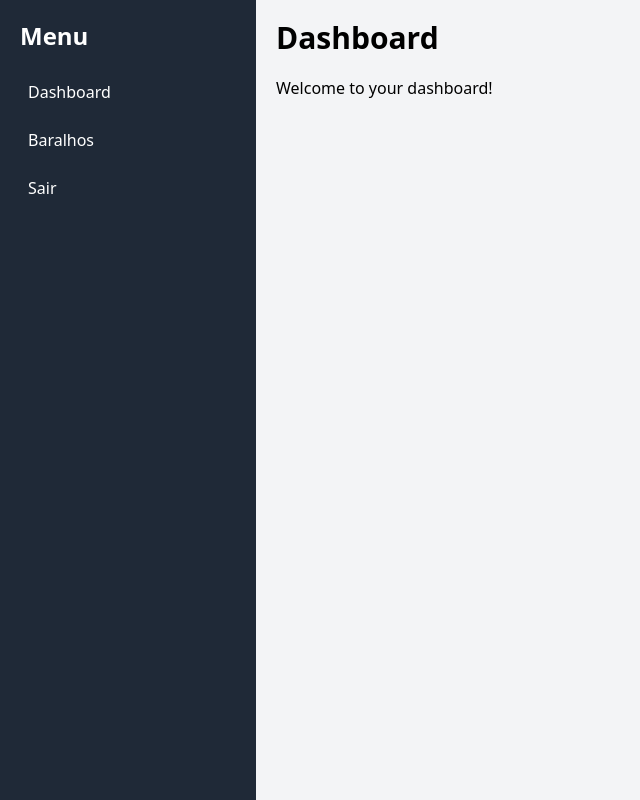
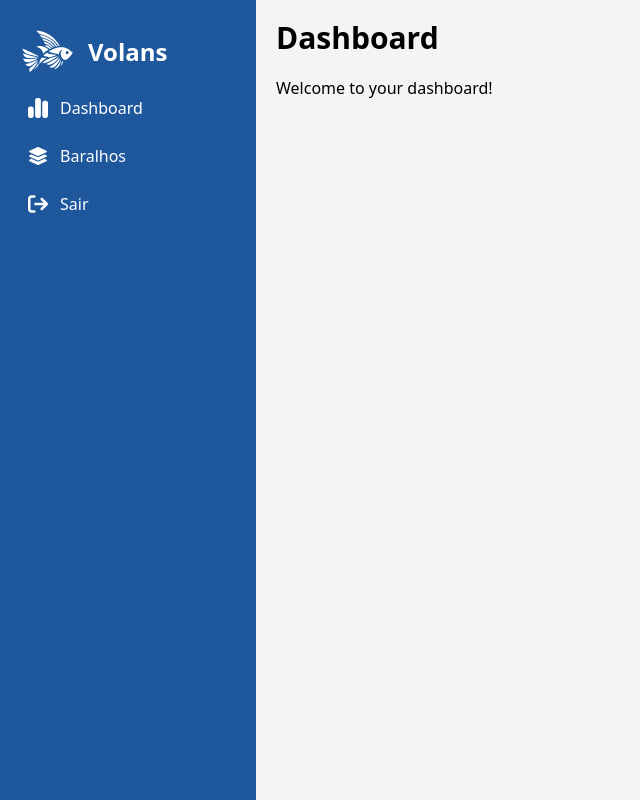
Before and after one commit to Kayke-Denelle/Startup_one, a React (Create React App) app in the folder Front/: page /dashboard in a window 1280 px wide. Shown: the whole page, without its empty margins (0-640 px from the left). Built offline with nearby package versions, Linux system fonts and the light colour scheme; sample sign-in values are in the browser's storage.

Commit message:
0.0.25b - Baralhos, Side Bar & Lading Page

```diff
--- a/Front/src/components/cartas.js
+++ b/Front/src/components/cartas.js
@@ -1,6 +1,7 @@
 import React, { useEffect, useState, useContext } from 'react';
 import { AuthContext } from '../context/AuthContext';
 import { useNavigate, useParams, Link } from 'react-router-dom';
+import Sidebar from '../components/sidebar';
 
 const FlashcardList = () => {
   const { token } = useContext(AuthContext);
@@ -107,34 +108,7 @@ const FlashcardList = () => {
 
   return (
     <div className="flex">
-
-<div className="bg-gray-800 text-white w-64 min-h-screen p-5 hidden sm:hidden md:hidden lg:block xl:block">
-        <h2 className="text-2xl font-bold mb-5">Menu</h2>
-        <ul className="space-y-2">
-          <li>
-            <Link to="/dashboard" className="block p-2 rounded hover:bg-gray-700">Dashboard</Link>
-          </li>
-          <li>
-            <Link to="/baralhos" className="block p-2 rounded hover:bg-gray-700">Baralhos</Link>
-          </li>
-          <li>
-            <Link to="/" className="block p-2 rounded hover:bg-gray-700">Sair</Link>
-          </li>
-        </ul>
-      </div>
-
-      {/* Navbar - fixed at the top */}
-      <nav className="bg-gray-800 text-white w-full fixed lg:hidden xl:hidden top-0 left-0 z-10 p-4">
-        <div className="flex items-center justify-between">
-          <div className="flex items-center space-x-4">
-            <Link to="/dashboard" className="text-xl font-semibold hover:bg-gray-700 px-4 py-2 rounded">Dashboard</Link>
-            <Link to="/baralhos" className="text-xl font-semibold hover:bg-gray-700 px-4 py-2 rounded">Baralhos</Link>
-          </div>
-          <div className="flex items-center">
-            <Link to="/" className="text-xl font-semibold hover:bg-gray-700 px-4 py-2 rounded">Sair</Link>
-          </div>
-        </div>
-      </nav>
+      <Sidebar/>
 
       {/* Main content area - Add padding-top to account for fixed navbar */}
       <div className="pt-20 flex-1 min-h-screen flex flex-col items-center bg-gray-100 p-5">
--- a/Front/src/components/landing-page.js
+++ b/Front/src/components/landing-page.js
@@ -121,7 +121,7 @@ const LandingPage = () => {
                     <h2 class="text-cor-4 text-5xl uppercase max-w-6xl font-light leading-snug text-g1 sm:text-6xl sm:leading-snug"><span class="text-cor-1 font-bold">Crie seus flashcards</span> e impulsione seus estudos</h2>
                     <p class="text-cor-4/70 mt-8 text-pretty text-lg font-medium sm:text-xl">Explore flashcards interativos para facilitar a memorização e retenção de conteúdos. Descubra uma maneira divertida e eficaz de estudar e potencializar seu conhecimento!</p>
                     <div class="mt-10 flex flex-col items-center md:flex-row">
-                      <a href="/" class="mb-3 inline-flex h-12 w-fit items-center justify-center rounded bg-gradient-to-r from-cor-2 bg-cor-1 text-cor-4 px-6 font-medium tracking-wide shadow-md transition ease-in-out hover:bg-cor-3 scale-105 duration-300 focus:outline-none md:mr-4 md:mb-0 md:w-auto">Comece agora</a>
+                      <a href="/Login" class="mb-3 inline-flex h-12 w-fit items-center justify-center rounded bg-gradient-to-r from-cor-2 bg-cor-1 text-cor-4 px-6 font-medium tracking-wide shadow-md transition ease-in-out hover:bg-cor-3 scale-105 duration-300 focus:outline-none md:mr-4 md:mb-0 md:w-auto">Comece agora</a>
                     </div>
                   </div>
                 </div>
@@ -205,7 +205,7 @@ const LandingPage = () => {
                     Limite Diário de Revisão
                   </li>
                 </ul>
-                <button className="mt-8 block rounded-md px-3.5 py-2.5 text-center text-sm font-semibold text-cor-2 ring-1 ring-inset ring-cor-2 hover:ring-cor-1 hover:text-cor-1 focus-visible:outline focus-visible:outline-2 focus-visible:outline-offset-2 focus-visible:outline-cor-4 sm:mt-10 transition ease-in-out">Comece agora</button>
+                <Link to="/Login" className="mt-8 block rounded-md px-3.5 py-2.5 text-center text-sm font-semibold text-cor-2 ring-1 ring-inset ring-cor-2 hover:ring-cor-1 hover:text-cor-1 focus-visible:outline focus-visible:outline-2 focus-visible:outline-offset-2 focus-visible:outline-cor-4 sm:mt-10 transition ease-in-out">Comece agora</Link>
               </div>
               <div className="relative rounded-3xl bg-cor-4/70 p-8 shadow-2xl ring-1 ring-cor-4/10 sm:p-10">
                 <h3 id="tier-enterprise" className="text-base font-semibold leading-7 text-cor-1">Plano Premium</h3>
@@ -240,7 +240,7 @@ const LandingPage = () => {
                     Suporte em até 24h
                   </li>
                 </ul>
-                <button className="mt-8 block rounded-md px-3.5 py-2.5 text-center text-sm font-semibold text-cor-1 ring-1 ring-inset ring-cor-1 hover:ring-cor-3 hover:text-cor-3 focus-visible:outline focus-visible:outline-2 focus-visible:outline-offset-2 focus-visible:cor-0 sm:mt-10 transition ease-in-out">Comece agora</button>
+                <Link to="/Login" className="mt-8 block rounded-md px-3.5 py-2.5 text-center text-sm font-semibold text-cor-1 ring-1 ring-inset ring-cor-1 hover:ring-cor-3 hover:text-cor-3 focus-visible:outline focus-visible:outline-2 focus-visible:outline-offset-2 focus-visible:cor-0 sm:mt-10 transition ease-in-out">Comece agora</Link>
               </div>
             </div>
           </section>
--- a/Front/src/components/sidebar.js
+++ b/Front/src/components/sidebar.js
@@ -4,19 +4,65 @@ import { Link } from 'react-router-dom';
 
 const Sidebar = () => {
   return (
-    <div className="bg-gray-800 text-white w-64 min-h-screen p-5">
-      <h2 className="text-2xl font-bold mb-5">Menu</h2>
+  <div class="bg-cor-2 overflow-hidden z-10">
+    <div className="text-cor-4 w-64 min-h-screen p-5 hidden sm:hidden md:hidden lg:inline-block xl:inline-block">
+      <div class="flex">
+        <svg className="h-auto w-14 text-cor-4" fill="currentColor" version="1.1" viewBox="0 0 1080 1080" xmlns="http://www.w3.org/2000/svg">
+          <path transform="translate(775,409)" d="m0 0h36l21 2 26 5 21 6 24 10 25 13 22 15 13 11 10 8 19 19 1 5 7-5h6l7 6 2 5-15 30-12 19-10 14-10 13-12 14-12 13-12 11-15 11-17 10-17 6-12 2-14-1-15-7-15-10-14-14-9-14-8-17-5-17-3-15-2-24 2-19 4-14 7-17 12-20 3-4-11 3-13 7-11 9-9 10-9 16-5 14-4 17-2 15-3 2-15-8-20-7-31-8-63-14-25-7-24-10-10-7v-3l26-15 18-10 26-13 30-13 31-11 28-8 31-6zm40 48m95 27-10 2-8 5-5 5-5 10-1 8 2 11 6 10 9 6 5 2 8 1 9-2 8-5 7-8 3-7 1-9-2-10-6-10-9-6-5-2z"/>
+          <path transform="translate(315,91)" d="m0 0 32 2 38 5 38 8 28 8 31 11 30 13 20 10 21 12 19 12 17 12 12 9 16 13 11 9 15 14 8 7 21 21 7 8 12 14 8 9 11 14 14 18 13 19 8 11 14 22 5 8v4l-13 2h-8l-14-19-11-14-9-11-18-20-11-12-9-9-8-7-12-11-11-9-15-12-14-10-27-18-22-13-28-15-28-13-30-12-22-8-36-11-44-11-9-3-7-10-6-8-11-12-7-7-17-13-3-3z"/>
+          <path transform="translate(361,387)" d="m0 0h40l24 4 22 6 25 10 17 8 19 11 21 14 19 14v4l-27 14-28 19-14 12-10 8-18 18-3-1-7-19-9-21-10-17-9-12-9-10-12-12-17-12-12-7-24-10-20-6-1-4 2-2 23-6z"/>
+          <path transform="translate(49,438)" d="m0 0 10 2 18 6 31 13 35 16 29 14 74 36 20 10 19 10 40 20 19 10 15 8 1 4-1 1-10-1-69-14-53-12-45-12-35-11-25-10-16-8-12-8-15-13-9-10-10-15-8-17-5-14 1-4z"/>
+          <path transform="translate(59,628)" d="m0 0 9 2 15 3 19 2 14 1h72l64-3 78-5h10l-1 5-19 10-25 12-37 16-27 10-31 10-25 6-18 3h-22l-17-4-16-8-9-7-8-7-11-14-8-13-8-15z"/>
+          <path transform="translate(383,170)" d="m0 0 10 2 34 9 29 9 25 9 29 12 25 12 23 12 23 14 16 11 19 14 11 9 15 13 16 15 8 8 7 8 10 11 11 14 13 17 12 18-1 4-13 2h-10l-13-19-11-14-12-13-7-8-16-15-14-11-13-10-15-10-18-11-16-9-15-8-24-11-27-11-37-13-34-10-12-3-8-16-7-11-11-13-3-3z"/>
+          <path transform="translate(518,516)" d="m0 0 5 1 14 8 19 8 20 6 25 5 49 7 34 5 13 4 3 1-1 3-24 6-35 11-53 18-22 8-5-1-10-7-17-7-24-6-24-4-31-4-1-4 14-15 7-8 12-12 14-11 5-4z"/>
+          <path transform="translate(729,578)" d="m0 0 5 1-1 3-11 7-16 11-21 14-24 15-17 10-25 14-19 10-24 12-30 13-38 14-38 11-28 6h-5v-4l9-12 8-9 8-7 13-11 15-10 15-9 16-9 28-13 32-13 43-15 54-16z"/>
+          <path transform="translate(61,529)" d="m0 0 6 2 25 10 30 10 50 14 49 12 46 10 72 15 5 2-1 4-54 5-23 2-53 3h-52l-17-2-21-7-16-8-11-8-12-11-8-10-8-14-5-12-3-11v-5z"/>
+          <path transform="translate(336,654)" d="m0 0h5v4l-8 7-37 37-8 7-11 10-11 9-16 13-17 12-16 10-16 8-18 5-13 1-15-2-13-5-12-7-13-11-9-9-1-3 2-3 69-20 42-14 35-13 34-14 33-15z"/>
+          <path transform="translate(771,616)" d="m0 0 4 1-4 17-9 27-13 28-12 20-14 20-12 14-7 8-11 12-9 9-8 7-12 10-16 8-15 5-12 2h-19l-12-2-15-5-5-3v-3l22-13 11-7 28-19 21-16 22-18 10-9 8-7 15-14 21-21 7-8 10-11 9-11 14-17z"/>
+          <path transform="translate(751,595)" d="m0 0h3l-1 4-13 22-14 19-7 9-9 10-7 8-15 15-8 7-18 14-14 9-18 11-28 13-21 8-13 1h-15l-18-2-21-5-6-2v-3l50-25 23-11 22-12 26-14 25-14 27-16 24-15 36-24z"/>
+          <path transform="translate(344,681)" d="m0 0 4 2-7 14-10 18-13 22-13 21-17 25-14 19-8 10-11 13-9 11-25 25-8 7-15 12-8 6-4-1-1-4v-13l-3-26-3-15 5-5 12-11 11-9 10-9 11-9 11-10 11-9 11-10 11-9 7-7 8-7 12-11 30-27 12-11z"/>
+          <path transform="translate(430,240)" d="m0 0 16 4 35 11 30 12 29 14 20 11 14 9 17 12 13 10 14 12 16 15 7 8 11 12 13 17 7 10v4l-12 5-26-26-8-7-14-12-16-12-14-10-18-11-18-10-16-8-20-9-27-10-32-9-4-9-8-15-8-10-2-3z"/>
+          <path transform="translate(421,608)" d="m0 0 16 2 49 8 16 4 2 3-10 7-39 26-12 9-13 10-13 11-8 7-10 9-17 17-7 8h-3v-19l3-16 5-16 7-17 10-19 14-21 9-12z"/>
+          <path transform="translate(462,303)" d="m0 0 8 1 27 9 22 9 23 11 22 13 20 14 13 11 8 7 17 17 9 10 5 7-1 3-15 6-5-1-12-11-14-11-17-13-15-10-19-11-19-9-21-7-16-3-2-1-12-27-7-10z"/>
+          <path transform="translate(788,649)" d="m0 0h3l1 3-5 33-6 25-7 21-9 20-12 20-13 16-14 14-15 11-15 9-21 9-12 4-4-1 1-4 23-23h2l2-4 12-12 7-8 9-10 9-11 14-18 11-16 11-17 11-20 9-21 7-19z"/>
+          <path transform="translate(491,365)" d="m0 0 7 1 22 8 25 13 15 10 14 11 12 11 10 10-1 4-10 4-8 6-5-1-13-11-20-13-23-12-14-6-5-2-3-20-4-8z"/>
+          <path transform="translate(348,724)" d="m0 0h4l3 14 4 9-1 4-14 20-12 14-9 11-10 10-7 8-11 11-8 7-6 5-2-1 1-5 12-16 12-17 17-26 14-24 10-20z"/>
+          <path transform="translate(812,668)" d="m0 0 4 2 6 11 3 10 1 15-2 12-5 12-7 11-12 14-9 8-2 3h-3l1-6 7-15 7-22 6-28 4-26z"/>
+        </svg>
+        <h2 className="text-2xl font-bold mb-5 pt-4 px-3">Volans</h2>
+      </div>
       <ul className="space-y-2">
-        <li>
-          <Link to="/dashboard" className="block p-2 rounded hover:bg-gray-700">Dashboard</Link>
+        <li class="text-cor-4 flex p-2 rounded hover:bg-cor-3 transition ease-in-out duration-300">
+          <svg class="h-auto w-5" fill="currentColor" xmlns="http://www.w3.org/2000/svg" viewBox="0 0 448 512">
+            <path d="M160 80c0-26.5 21.5-48 48-48l32 0c26.5 0 48 21.5 48 48l0 352c0 26.5-21.5 48-48 48l-32 0c-26.5 0-48-21.5-48-48l0-352zM0 272c0-26.5 21.5-48 48-48l32 0c26.5 0 48 21.5 48 48l0 160c0 26.5-21.5 48-48 48l-32 0c-26.5 0-48-21.5-48-48L0 272zM368 96l32 0c26.5 0 48 21.5 48 48l0 288c0 26.5-21.5 48-48 48l-32 0c-26.5 0-48-21.5-48-48l0-288c0-26.5 21.5-48 48-48z"/>
+          </svg>
+          <Link to="/dashboard" className="px-3">Dashboard</Link>
         </li>
-        <li>
-          <Link to="/baralhos" className="block p-2 rounded hover:bg-gray-700">Baralhos</Link>
+        <li class="text-cor-4 flex p-2 rounded hover:bg-cor-3 transition ease-in-out duration-300">
+          <svg class="h-auto w-5" fill="currentColor" xmlns="http://www.w3.org/2000/svg" viewBox="0 0 576 512">
+            <path d="M264.5 5.2c14.9-6.9 32.1-6.9 47 0l218.6 101c8.5 3.9 13.9 12.4 13.9 21.8s-5.4 17.9-13.9 21.8l-218.6 101c-14.9 6.9-32.1 6.9-47 0L45.9 149.8C37.4 145.8 32 137.3 32 128s5.4-17.9 13.9-21.8L264.5 5.2zM476.9 209.6l53.2 24.6c8.5 3.9 13.9 12.4 13.9 21.8s-5.4 17.9-13.9 21.8l-218.6 101c-14.9 6.9-32.1 6.9-47 0L45.9 277.8C37.4 273.8 32 265.3 32 256s5.4-17.9 13.9-21.8l53.2-24.6 152 70.2c23.4 10.8 50.4 10.8 73.8 0l152-70.2zm-152 198.2l152-70.2 53.2 24.6c8.5 3.9 13.9 12.4 13.9 21.8s-5.4 17.9-13.9 21.8l-218.6 101c-14.9 6.9-32.1 6.9-47 0L45.9 405.8C37.4 401.8 32 393.3 32 384s5.4-17.9 13.9-21.8l53.2-24.6 152 70.2c23.4 10.8 50.4 10.8 73.8 0z"/>
+          </svg>
+          <Link to="/baralhos" className="px-3">Baralhos</Link>
         </li>
-        <li>
-          <Link to="/" className="block p-2 rounded hover:bg-gray-700">Sair</Link>
+        <li class="text-cor-4 flex p-2 rounded hover:bg-cor-3 transition ease-in-out duration-300">
+          <svg class="h-auto w-5" fill="currentColor" xmlns="http://www.w3.org/2000/svg" viewBox="0 0 512 512">
+            <path d="M502.6 278.6c12.5-12.5 12.5-32.8 0-45.3l-128-128c-12.5-12.5-32.8-12.5-45.3 0s-12.5 32.8 0 45.3L402.7 224 192 224c-17.7 0-32 14.3-32 32s14.3 32 32 32l210.7 0-73.4 73.4c-12.5 12.5-12.5 32.8 0 45.3s32.8 12.5 45.3 0l128-128zM160 96c17.7 0 32-14.3 32-32s-14.3-32-32-32L96 32C43 32 0 75 0 128L0 384c0 53 43 96 96 96l64 0c17.7 0 32-14.3 32-32s-14.3-32-32-32l-64 0c-17.7 0-32-14.3-32-32l0-256c0-17.7 14.3-32 32-32l64 0z"/>
+          </svg>
+          <Link to="/" className="px-3">Sair</Link>
         </li>
       </ul>
+    </div>
+      <nav className="text-white w-full fixed lg:hidden xl:hidden top-0 left-0 z-10 p-4">
+        <div className="flex items-center justify-between">
+          <div className="flex items-center space-x-4">
+            <Link to="/dashboard" className="text-xl font-semibold hover:bg-gray-700 px-4 py-2 rounded">Dashboard</Link>
+            <Link to="/baralhos" className="text-xl font-semibold hover:bg-gray-700 px-4 py-2 rounded">Baralhos</Link>
+          </div>
+          <div className="flex items-center">
+            <Link to="/" className="text-xl font-semibold hover:bg-gray-700 px-4 py-2 rounded">Sair</Link>
+          </div>
+        </div>
+      </nav>
     </div>
   );
 };
```
Also changed, not shown: Front/src/components/baralhos.js (+5 -2 lines).
